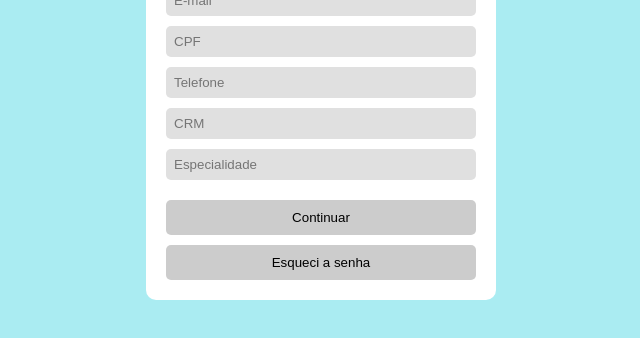
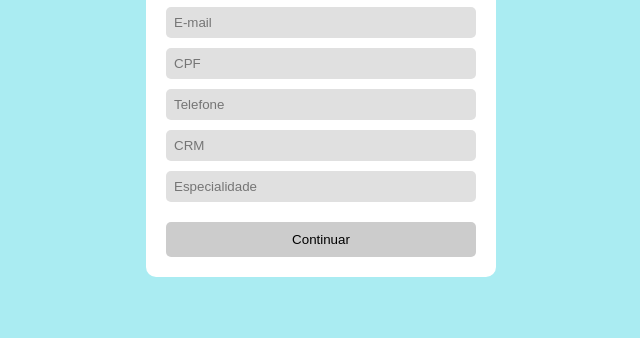
Before and after one commit to Heloiza786/HealthMap, a plain HTML site: page pages/RegisterMed/RegisterMed.html in a window 1280 px wide. Shown: the part 310-648 px from the top of the page, without its empty margins (319-959 px from the left). Drawn offline with Linux system fonts and the light colour scheme.

Commit message:
refactor: ajust error registerSec and Med

```diff
--- a/pages/RegisterMed/RegisterMed.html
+++ b/pages/RegisterMed/RegisterMed.html
@@ -38,7 +38,7 @@
             </div>
 
             <button class="btn">Continuar</button>
-            <button class="btn">Esqueci a senha</button>
+
         </div>
     </div>
 
```
Also changed, not shown: pages/RegisterPac/RegisterPac.html (+1 -1 lines), pages/RegisterSec/RegisterSec.html (+1 -1 lines).
